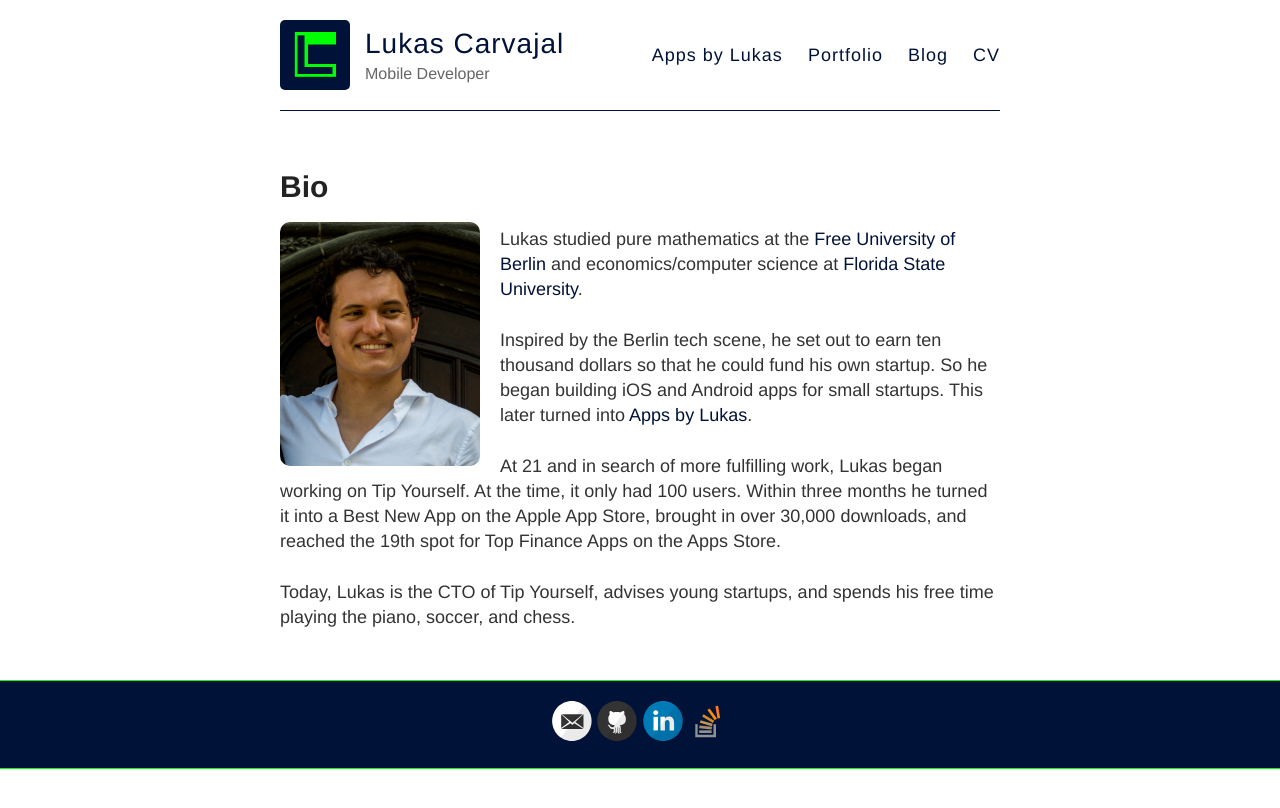
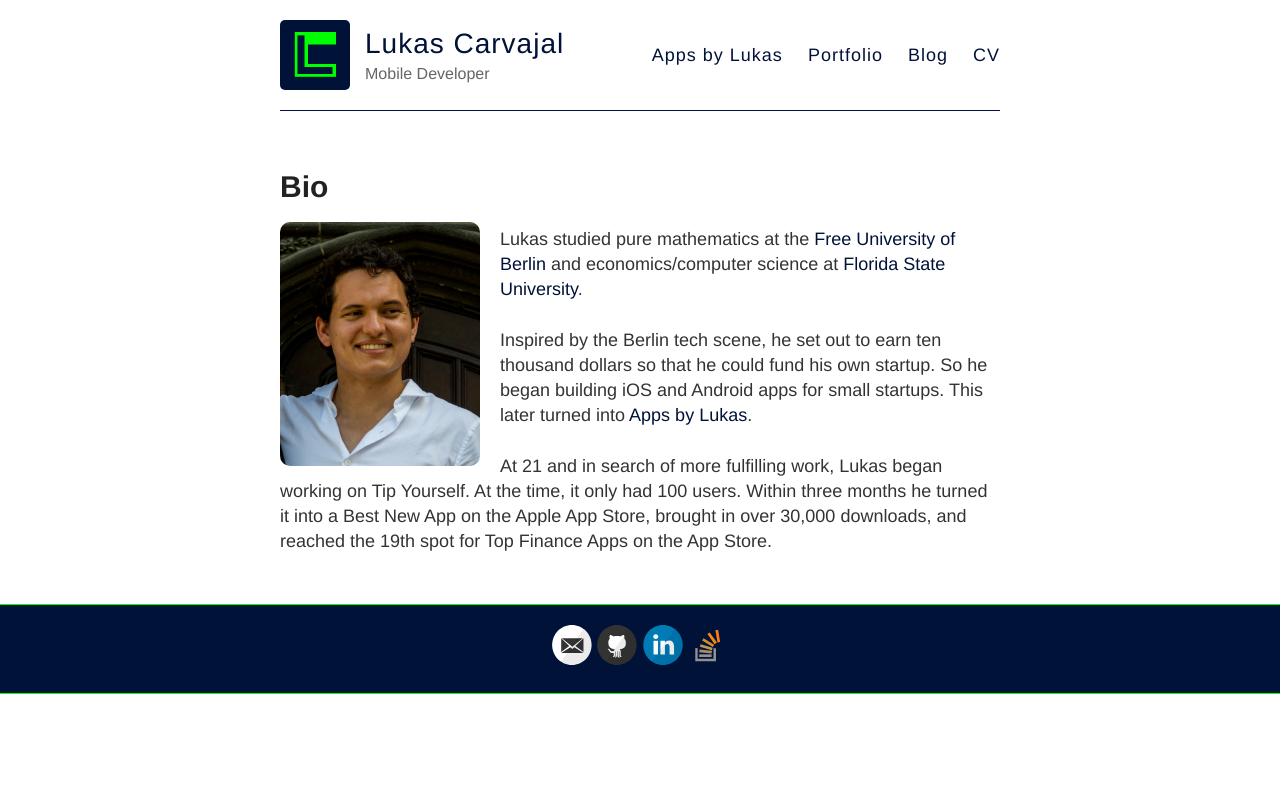
Before and after one commit to Lcarvajal/Lcarvajal.github.io, a Jekyll site: the page built from index.html, in a window 1280 px wide. Shown: the top 808 px of the page. Built offline with Jekyll 4.4.1, drawn with Linux system fonts in a browser that asks for light colours.

Commit message:
Update bio copy

```diff
--- a/index.html
+++ b/index.html
@@ -11,7 +11,5 @@ title: Home
 
 	Inspired by the Berlin tech scene, he set out to earn ten thousand dollars so that he could fund his own startup. So he began building iOS and Android apps for small startups. This later turned into <a href="http://appsbylukas.com">Apps by Lukas</a>.<br><br>
 
-	At 21 and in search of more fulfilling work, Lukas began working on Tip Yourself. At the time, it only had 100 users. Within three months he turned it into a Best New App on the Apple App Store, brought in over 30,000 downloads, and reached the 19th spot for Top Finance Apps on the Apps Store.<br><br>
-
-	Today, Lukas is the CTO of Tip Yourself, advises young startups, and spends his free time playing the piano, soccer, and chess.
+	At 21 and in search of more fulfilling work, Lukas began working on Tip Yourself. At the time, it only had 100 users. Within three months he turned it into a Best New App on the Apple App Store, brought in over 30,000 downloads, and reached the 19th spot for Top Finance Apps on the App Store.
 </p>
```
